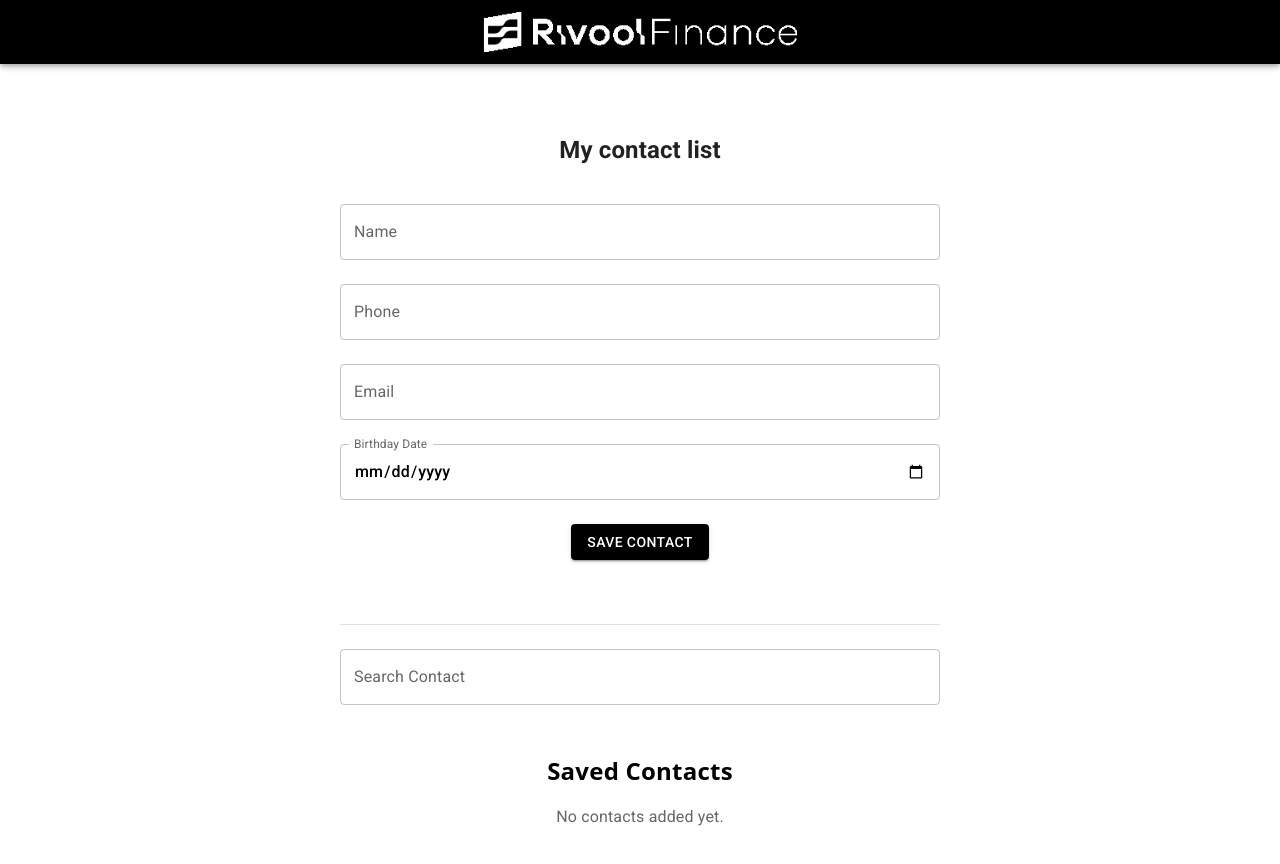
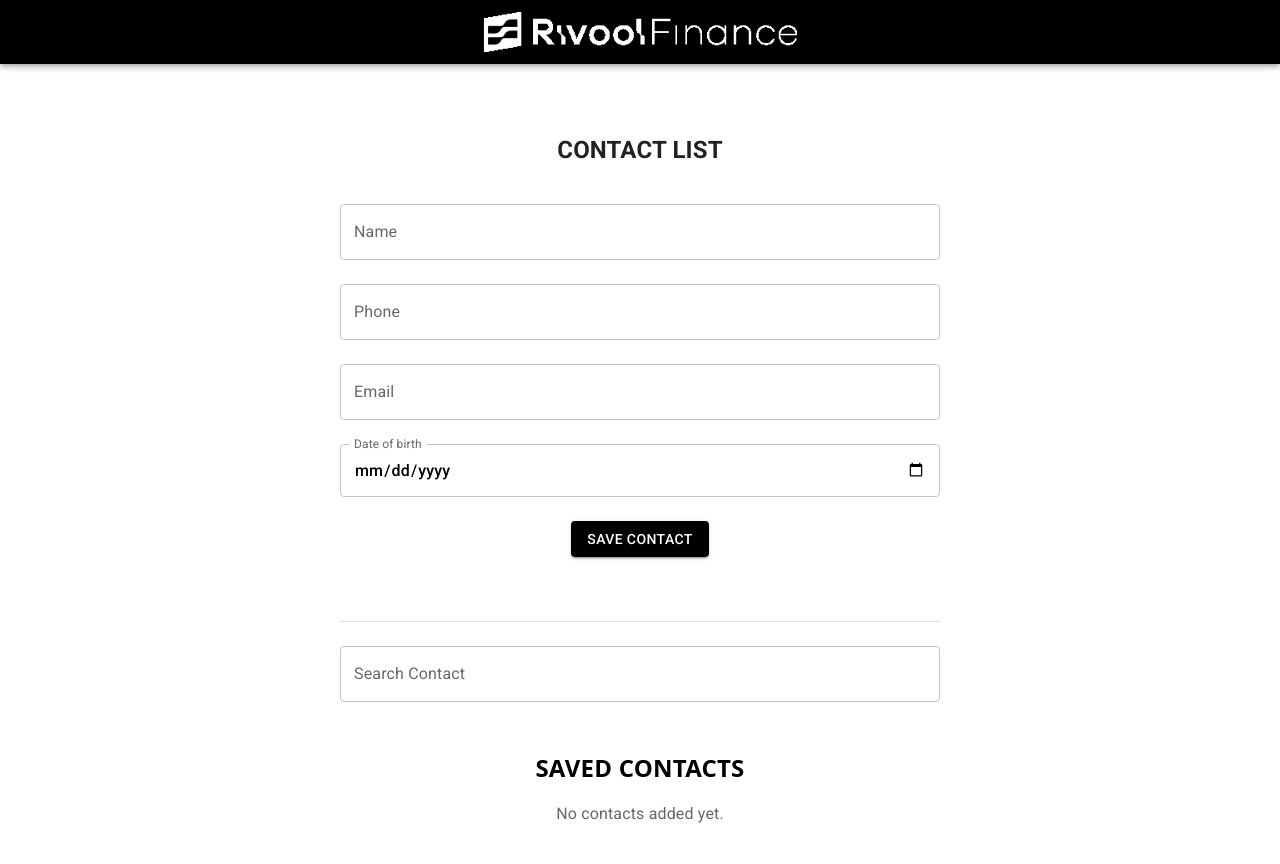
Before and after one commit to nikolaskonoski/agenda-de-contatos, a React (Vite) app: page / in a window 1280 px wide. Shown: the top 864 px of the page. Built offline with nearby package versions, Linux system fonts and the light colour scheme.

Commit message:
fix(BirthdayInput): Adjust field size for optimal visibility

```diff
--- a/src/components/ContactForm.jsx
+++ b/src/components/ContactForm.jsx
@@ -71,7 +71,7 @@ function ContactForm({
     setter(e.target.value);
 
     if (errors[fieldName]) {
-      SetErrors((prevErrors) => {
+      setErrors((prevErrors) => {
         const newErrors = { ...prevErrors };
         delete newErrors[fieldName];
         return newErrors;
@@ -80,20 +80,61 @@ function ContactForm({
   };
 
   const commonTextFieldSx = {
-    "& .MuiOutlinedInput-root": { backgroundColor: "white" },
-    "& .MuiInputBase-input": { color: "black", fontWeight: "500" },
+    "& .MuiOutlinedInput-root": {
+      backgroundColor: "white",
+    },
+    "& .MuiInputBase-input": {
+      color: "black",
+      fontWeight: "500",
+      boxSizing: "border-box",
+      fontFamily: "inherit",
+    },
     "& .MuiInputBase-input:-webkit-autofill, & .MuiInputBase-input:-webkit-autofill:hover, & .MuiInputBase-input:-webkit-autofill:focus, & .MuiInputBase-input:-webkit-autofill:active":
       {
         WebkitTextFillColor: "black !important",
         caretColor: "black !important",
         WebkitBoxShadow: "0 0 0px 1000px white inset !important",
         transition: "background-color 5000s ease-in-out 0s",
+        fontFamily: "inherit !important",
+        fontWeight: "500 !important",
+        padding: "16.5px 14px !important",
+        height: "1.4375em !important",
+        lineHeight: "1.4375em !important",
+        boxSizing: "border-box !important",
+      },
+  };
+
+  const birthdayTextFieldSx = {
+    "& .MuiOutlinedInput-root": {
+      backgroundColor: "white",
+    },
+    "& .MuiInputBase-input": {
+      color: "black",
+      fontWeight: "500",
+      boxSizing: "border-box",
+      fontFamily: "inherit",
+      padding: "26.5px 14px",
+      height: "1.4375em",
+      lineHeight: "1.4375em",
+    },
+    "& .MuiInputBase-input:-webkit-autofill, & .MuiInputBase-input:-webkit-autofill:hover, & .MuiInputBase-input:-webkit-autofill:focus, & .MuiInputBase-input:-webkit-autofill:active":
+      {
+        WebkitTextFillColor: "black !important",
+        caretColor: "black !important",
+        WebkitBoxShadow: "0 0 0px 1000px white inset !important",
+        transition: "background-color 5000s ease-in-out 0s",
+        fontFamily: "inherit !important",
+        fontWeight: "500 !important",
+        padding: "26.5px 14px !important",
+        height: "1.4375em !important",
+        lineHeight: "1.4375em !important",
+        boxSizing: "border-box !important",
       },
   };
 
   return (
     <form onSubmit={handleSubmit} noValidate>
-      <h2>{editingContact ? "Edit Contact" : "My contact list"}</h2>
+      <h2>{editingContact ? "Edit Contact" : "CONTACT LIST"}</h2>
       <TextField
         id="name"
         name="name"
@@ -106,8 +147,8 @@ function ContactForm({
         autoComplete="name"
         error={!!errors.name}
         helperText={errors.name || ""}
-        sx={commonTextFieldSx}
       />
+
       <TextField
         id="phone"
         name="phone"
@@ -121,7 +162,6 @@ function ContactForm({
         autoComplete="tel"
         error={!!errors.phone}
         helperText={errors.phone || ""}
-        sx={commonTextFieldSx}
       />
       <TextField
         id="email"
@@ -136,13 +176,12 @@ function ContactForm({
         autoComplete="email"
         error={!!errors.email}
         helperText={errors.email || ""}
-        sx={commonTextFieldSx}
       />
 
       <TextField
         id="birthday"
         name="birthday"
-        label="Birthday Date"
+        label="Date of birth"
         type="date"
         fullWidth
         margin="normal"
@@ -159,9 +198,8 @@ function ContactForm({
         InputLabelProps={{
           shrink: true,
         }}
-        sx={commonTextFieldSx}
+        sx={birthdayTextFieldSx}
       />
-
       <Box
         sx={{ mt: 2, mb: 2, display: "flex", gap: 1, justifyContent: "center" }}
       >
--- a/src/components/ContactList.jsx
+++ b/src/components/ContactList.jsx
@@ -13,29 +13,24 @@ import IconButton from "@mui/material/IconButton";
 import EditIcon from "@mui/icons-material/Edit";
 import DeleteIcon from "@mui/icons-material/Delete";
 
-// O componente agora recebe 'contacts', 'onDeleteContact', e 'onStartEdit' como props.
-// 'onStartEdit' será chamada quando o botão de editar de uma linha for clicado.
 function ContactList({ contacts, onDeleteContact, onStartEdit }) {
   return (
-    <Box
-      className="contact-list-container" // Você pode manter esta classe para estilos CSS específicos, se tiver.
-      sx={{ width: "100%", mt: 2 }} // Margem no topo para dar espaço após o filtro de busca.
-    >
+    <Box className="contact-list-container" sx={{ width: "100%", mt: 2 }}>
       <Typography
-        component="h2" // Renderiza semanticamente como um <h2>
+        component="h2"
         sx={{
           display: "block",
-          fontSize: "1.5em", // Tamanho da fonte como um h2 padrão de navegador
-          fontWeight: "bold", // Peso da fonte como um h2 padrão de navegador
-          fontFamily: "system-ui, Avenir, Helvetica, Arial, sans-serif", // Família da fonte conforme solicitado
-          color: "black", // Cor escura para o texto (do seu index.css)
-          mt: 2, // Margem no topo
-          mb: 2, // Margem na base
-          alignSelf: "flex-start", // Alinha o título à esquerda (considerando o Box pai em App.jsx)
+          fontSize: "1.5em",
+          fontWeight: "bold",
+          fontFamily: "system-ui, Avenir, Helvetica, Arial, sans-serif",
+          color: "black",
+          mt: 2,
+          mb: 2,
+          alignSelf: "flex-start",
         }}
       >
         {" "}
-        Saved Contacts
+        SAVED CONTACTS
       </Typography>
       {contacts.length === 0 ? (
         <Typography variant="body1" color="text.secondary" sx={{ mt: 2 }}>
```
Also changed, not shown: src/index.css (+2 -24 lines), src/components/ContactList.css (deleted).
